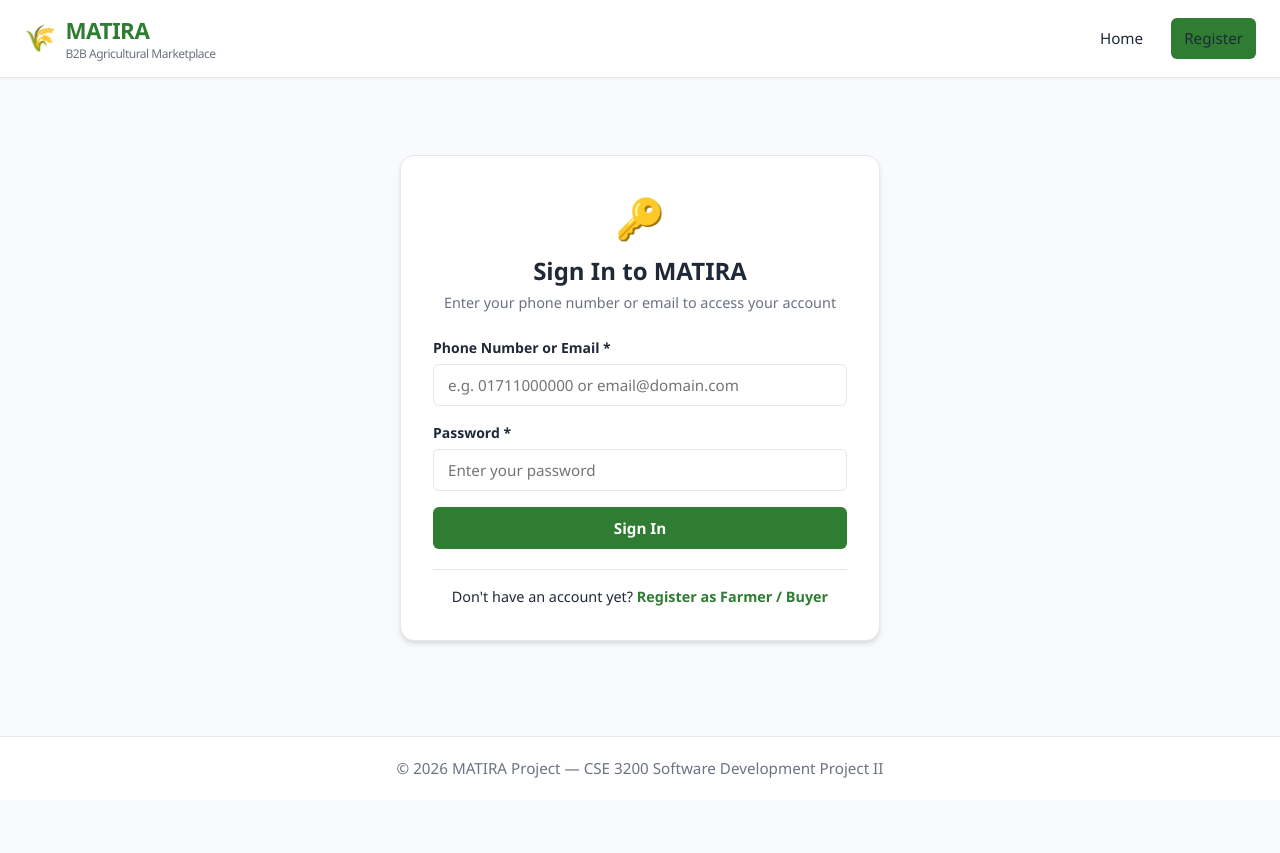
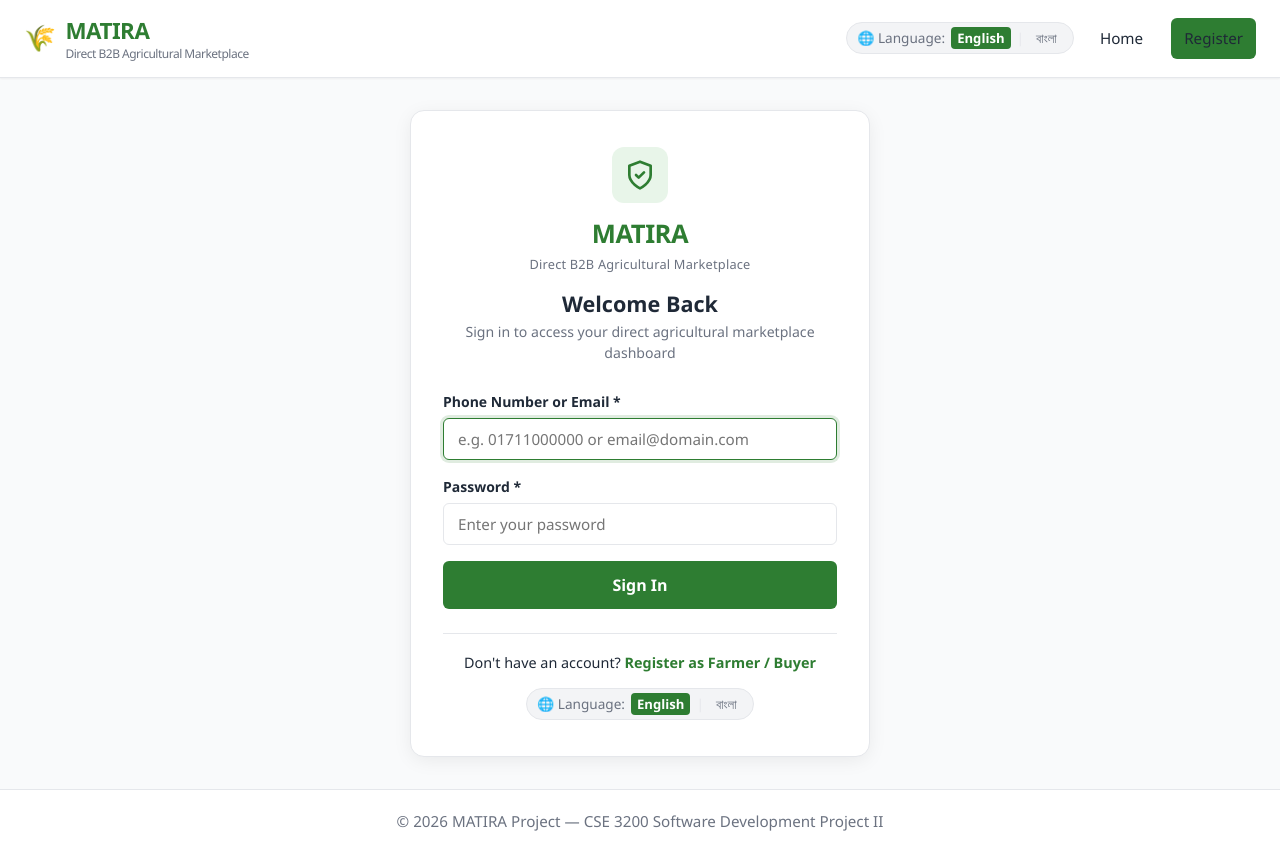
Before and after one commit to Aadritaaa/MATIRA, a website: page frontend/pages/login.html in a window 1280 px wide. Before the commit the page ends 800 px from the top, so only its background shows below. Drawn offline with Linux system fonts and the light colour scheme.

Commit message:
style(auth): redesign login page with professional branding, SVG emblem, and language toggle

```diff
--- a/frontend/css/auth.css
+++ b/frontend/css/auth.css
@@ -1,5 +1,5 @@
 /* =======================================================
-   MATIRA Authentication Stylesheet
+   MATIRA Authentication Stylesheet (Refined & Professional)
    ======================================================= */
 
 .auth-wrapper {
@@ -7,38 +7,65 @@
     justify-content: center;
     align-items: center;
     min-height: calc(100vh - 160px);
-    padding: 24px 16px;
+    padding: 32px 16px;
 }
 
 .auth-card {
     width: 100%;
-    max-width: 480px;
+    max-width: 460px;
     background-color: #ffffff;
     border: 1px solid var(--border-color);
     border-radius: var(--radius-lg);
-    box-shadow: var(--shadow-md);
-    padding: 32px;
+    box-shadow: 0 4px 20px -2px rgba(0, 0, 0, 0.08);
+    padding: 36px 32px;
 }
 
 .auth-header {
     text-align: center;
-    margin-bottom: 24px;
+    margin-bottom: 28px;
 }
 
-.auth-header .logo-badge {
-    font-size: 2.5rem;
-    margin-bottom: 8px;
-    display: inline-block;
+.auth-brand-badge {
+    width: 56px;
+    height: 56px;
+    background: var(--primary-light);
+    border-radius: 12px;
+    display: inline-flex;
+    align-items: center;
+    justify-content: center;
+    margin-bottom: 12px;
+}
+
+.auth-brand-badge svg {
+    width: 32px;
+    height: 32px;
+}
+
+.auth-brand-name {
+    font-size: 1.6rem;
+    font-weight: 800;
+    letter-spacing: -0.5px;
+    color: var(--primary-color);
+    margin-bottom: 2px;
+}
+
+.auth-brand-tagline {
+    font-size: 0.8rem;
+    color: var(--text-muted);
+    font-weight: 500;
+    letter-spacing: 0.2px;
+    margin-bottom: 16px;
 }
 
 .auth-header h1 {
-    font-size: 1.5rem;
+    font-size: 1.35rem;
     color: var(--text-main);
-    margin-bottom: 6px;
+    font-weight: 700;
+    margin-bottom: 4px;
 }
 
 .auth-header p {
-    font-size: 0.9rem;
+    font-size: 0.88rem;
     color: var(--text-muted);
 }
 
@@ -102,8 +129,8 @@
 
 .auth-footer {
     text-align: center;
-    margin-top: 20px;
-    padding-top: 16px;
+    margin-top: 24px;
+    padding-top: 18px;
     border-top: 1px solid var(--border-color);
     font-size: 0.9rem;
 }
--- a/frontend/pages/login.html
+++ b/frontend/pages/login.html
@@ -3,7 +3,7 @@
 <head>
     <meta charset="UTF-8">
     <meta name="viewport" content="width=device-width, initial-scale=1.0">
-    <title>Login — MATIRA B2B Agricultural Marketplace</title>
+    <title>Sign In — MATIRA B2B Agricultural Marketplace</title>
     <link rel="stylesheet" href="/css/style.css">
     <link rel="stylesheet" href="/css/auth.css">
 </head>
@@ -13,13 +13,16 @@
         <a href="/pages/index.html" class="nav-brand">
             <span class="logo-icon">🌾</span>
             <div>
-                MATIRA
-                <span class="subtext">B2B Agricultural Marketplace</span>
+                <span data-i18n="brand.title">MATIRA</span>
+                <span class="subtext" data-i18n="brand.subtitle">Direct B2B Agricultural Marketplace</span>
             </div>
         </a>
-        <div class="nav-links">
-            <a href="/pages/index.html">Home</a>
-            <a href="/pages/register.html" class="btn btn-primary btn-sm">Register</a>
+        <div style="display: flex; align-items: center; gap: 14px;">
+            <div id="navLangContainer"></div>
+            <div class="nav-links">
+                <a href="/pages/index.html" data-i18n="nav.home">Home</a>
+                <a href="/pages/register.html" class="btn btn-primary btn-sm" data-i18n="nav.register">Register</a>
+            </div>
         </div>
     </nav>
 
@@ -27,9 +30,18 @@
     <div class="auth-wrapper">
         <div class="auth-card">
             <div class="auth-header">
-                <div class="logo-badge">🔑</div>
-                <h1>Sign In to MATIRA</h1>
-                <p>Enter your phone number or email to access your account</p>
+                <!-- Professional Agricultural / Security SVG Emblem -->
+                <div class="auth-brand-badge">
+                    <svg width="32" height="32" viewBox="0 0 24 24" fill="none" stroke="#2e7d32" stroke-width="2" stroke-linecap="round" stroke-linejoin="round">
+                        <path d="M12 22s8-4 8-10V5l-8-3-8 3v7c0 6 8 10 8 10z"/>
+                        <path d="M9 12l2 2 4-4"/>
+                    </svg>
+                </div>
+                <div class="auth-brand-name" data-i18n="brand.title">MATIRA</div>
+                <div class="auth-brand-tagline" data-i18n="brand.subtitle">Direct B2B Agricultural Marketplace</div>
+
+                <h1 data-i18n="auth.welcome_back">Welcome Back</h1>
+                <p data-i18n="auth.signin_desc">Sign in to access your direct agricultural marketplace dashboard</p>
             </div>
 
             <!-- Error alert -->
@@ -38,23 +50,29 @@
             <form id="loginForm">
                 <!-- Identifier (Phone or Email) -->
                 <div class="form-group">
-                    <label for="identifier">Phone Number or Email *</label>
-                    <input type="text" id="identifier" placeholder="e.g. 01711000000 or email@domain.com" required>
+                    <label for="identifier" data-i18n="auth.identifier">Phone Number or Email *</label>
+                    <input type="text" id="identifier" placeholder="e.g. 01711000000 or email@domain.com" data-i18n-placeholder="auth.identifier_placeholder" required autofocus>
                 </div>
 
                 <!-- Password -->
                 <div class="form-group">
-                    <label for="password">Password *</label>
+                    <label for="password" data-i18n="auth.password">Password *</label>
                     <input type="password" id="password" placeholder="Enter your password" required>
                 </div>
 
                 <!-- Submit Button -->
-                <button type="submit" class="btn btn-primary btn-block">Sign In</button>
+                <button type="submit" class="btn btn-primary btn-block" style="padding: 12px; font-size: 1rem;" data-i18n="auth.signin_btn">
+                    Sign In
+                </button>
             </form>
 
             <div class="auth-footer">
-                Don't have an account yet? <a href="/pages/register.html">Register as Farmer / Buyer</a>
+                <span data-i18n="auth.no_account">Don't have an account?</span>
+                <a href="/pages/register.html" data-i18n="auth.register_link">Register as Farmer / Buyer</a>
             </div>
+
+            <!-- Language preference switcher in card footer -->
+            <div style="margin-top: 14px; text-align: center;" id="langSelectorContainer"></div>
         </div>
     </div>
 
@@ -63,6 +81,7 @@
         <p>&copy; 2026 MATIRA Project — CSE 3200 Software Development Project II</p>
     </footer>
 
+    <script src="/js/i18n.js"></script>
     <script src="/js/api.js"></script>
     <script src="/js/auth.js"></script>
 </body>
```
